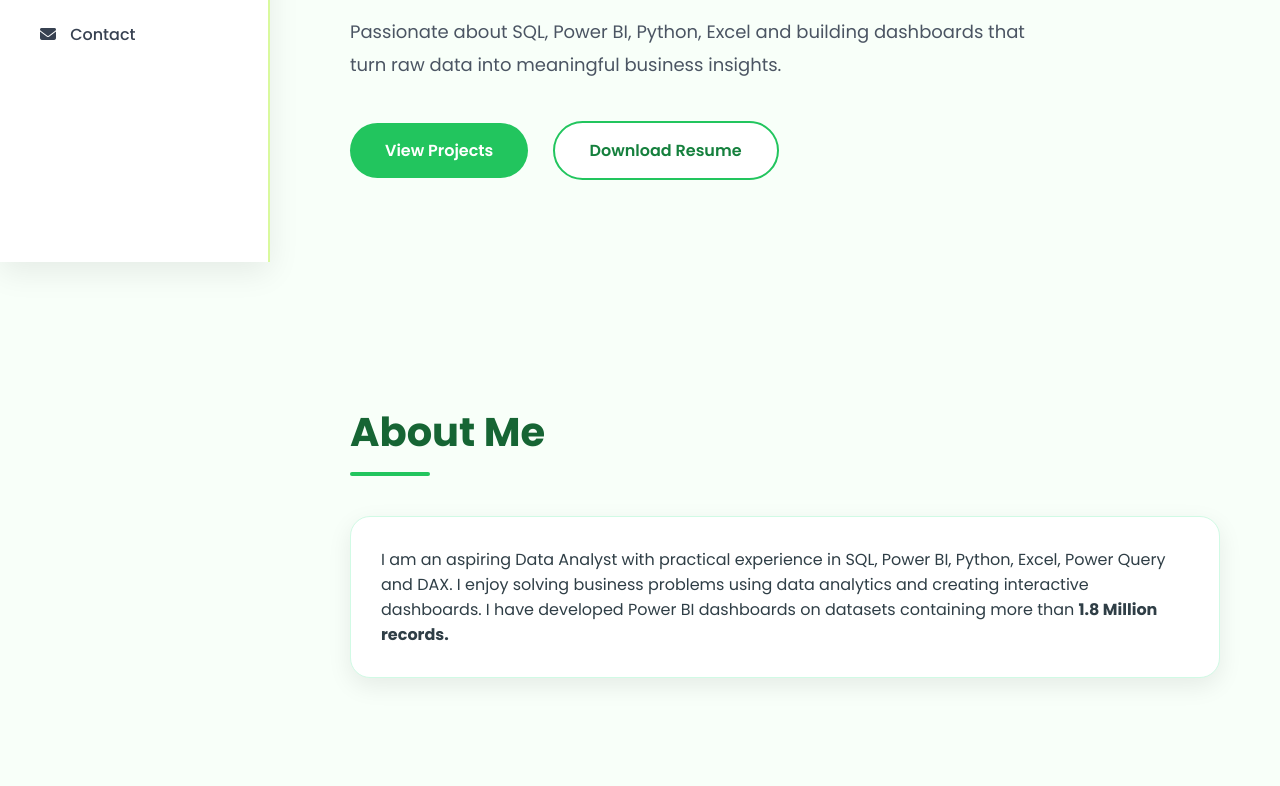
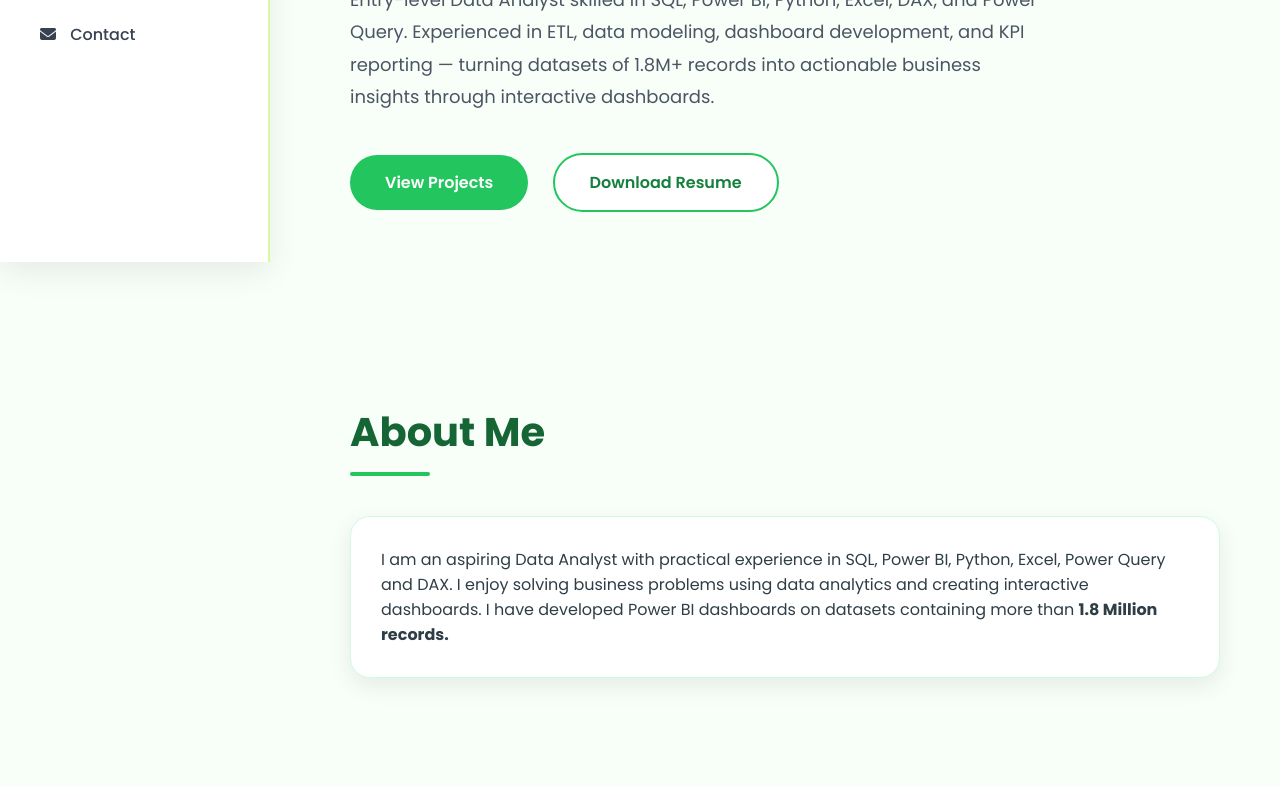
Before and after one commit to kishanlella/portfolio, a plain HTML site: page index.html in a window 1280 px wide. Shown: the part 538-1324 px from the top of the page. Drawn offline with Linux system fonts and the light colour scheme.

Commit message:
Updated portdolio

```diff
--- a/index.html
+++ b/index.html
@@ -84,9 +84,10 @@ I'm
 <h2>Aspiring Data Analyst</h2>
 
 <p>
-Passionate about SQL, Power BI, Python, Excel and
-building dashboards that turn raw data into
-meaningful business insights.
+Entry-level Data Analyst skilled in SQL, Power BI, Python, Excel,
+DAX, and Power Query. Experienced in ETL, data modeling, dashboard
+development, and KPI reporting — turning datasets of 1.8M+ records
+into actionable business insights through interactive dashboards.
 </p>
 
 <div class="buttons">
@@ -282,7 +283,8 @@ datasets containing more than
 
 <div class="glass">
 <p>
-B.Tech, [Your Branch] — [Your College Name]<br>
+B.Tech, Electronics and Communication Engineering<br>
+Amrita Sai Institute of Science and Technology<br>
 CGPA: 7.5
 </p>
 </div>
```
